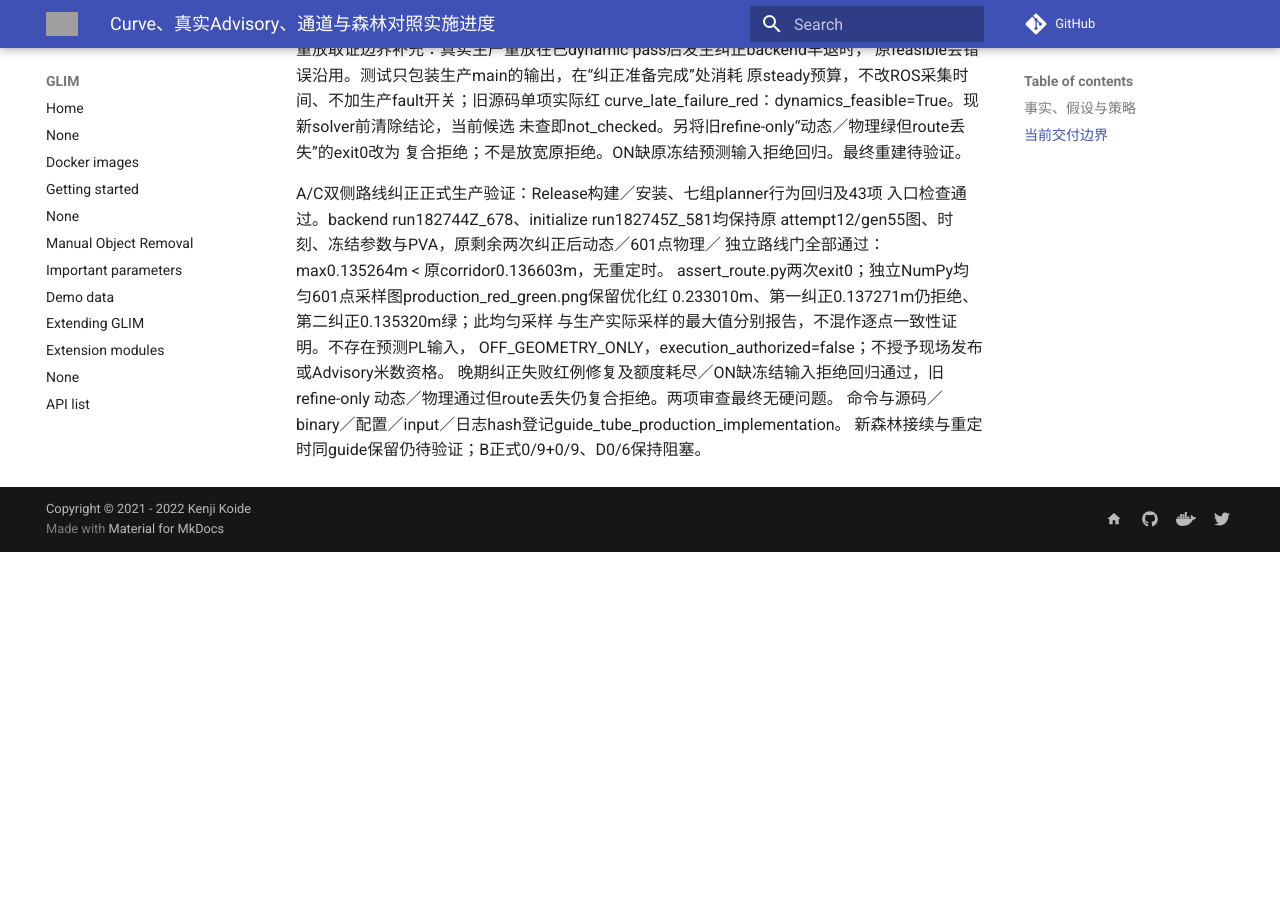
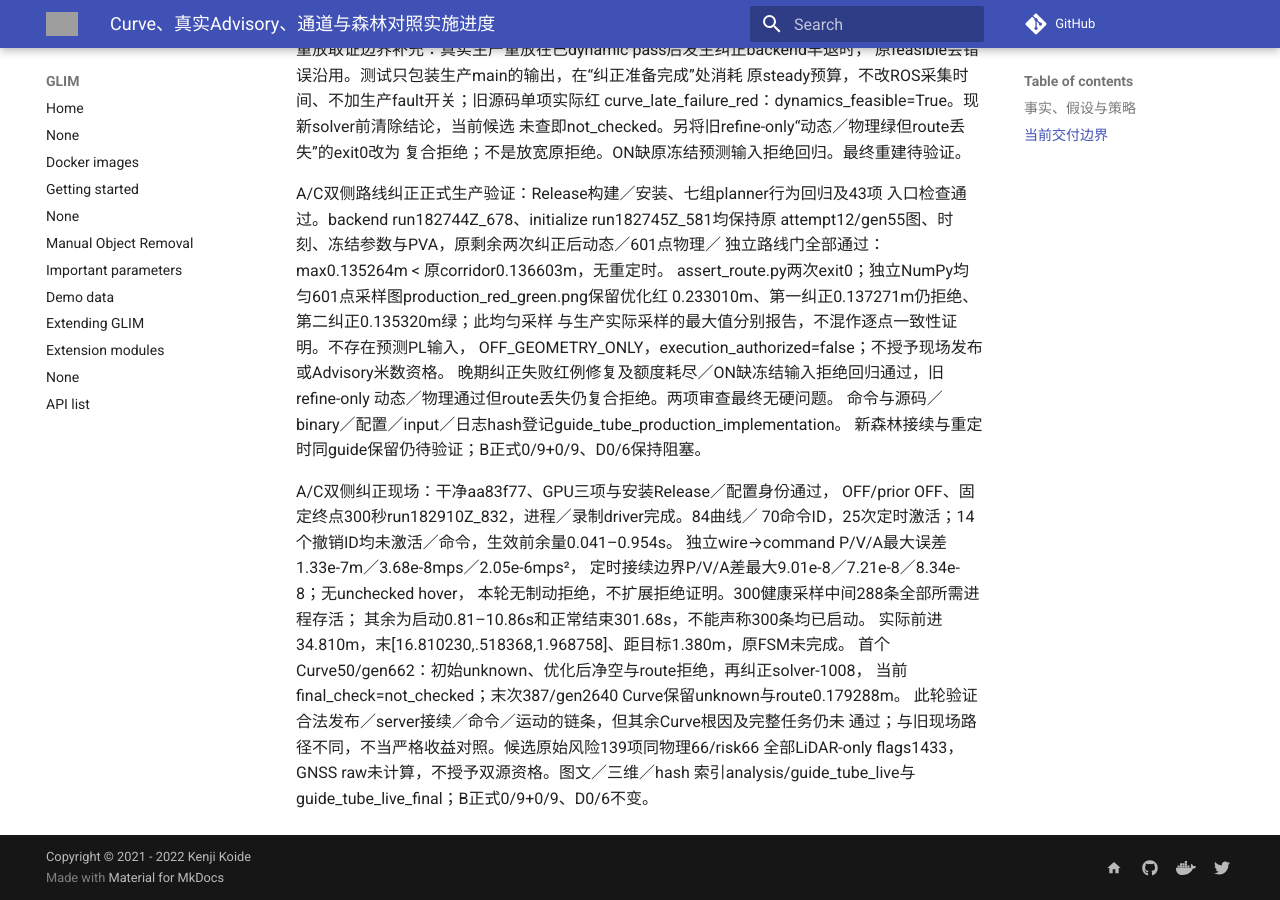
Before and after one commit to Printeger/iap, an MkDocs documentation site: the page built from docs/dev_planner/curve_advisory_channel_progress.md, in a window 1280 px wide and 900 px high, scrolled down 8498 px. Built offline with MkDocs 1.6.1 and Material for MkDocs 9.7.7, drawn with Linux system fonts in a browser that asks for light colours; nearby versions of some CDN libraries; comment, search, counter and statistics services are not loaded; before the commit the page ends 9050 px from its top, so only the background shows below that; grey boxes are pictures that could not be loaded.

Commit message:
docs(planner): record bilateral correction forest execution and remaining blockers

```diff
--- a/docs/dev_planner/curve_advisory_channel_progress.md
+++ b/docs/dev_planner/curve_advisory_channel_progress.md
@@ -371,3 +371,19 @@ OFF_GEOMETRY_ONLY，execution_authorized=false；不授予现场发布或Advisor
 动态／物理通过但route丢失仍复合拒绝。两项审查最终无硬问题。
 命令与源码／binary／配置／input／日志hash登记guide_tube_production_implementation。
 新森林接续与重定时同guide保留仍待验证；B正式0/9+0/9、D0/6保持阻塞。
+
+
+A/C双侧纠正现场：干净aa83f77、GPU三项与安装Release／配置身份通过，
+OFF/prior OFF、固定终点300秒run182910Z_832，进程／录制driver完成。84曲线／
+70命令ID，25次定时激活；14个撤销ID均未激活／命令，生效前余量0.041–0.954s。
+独立wire→command P/V/A最大误差1.33e-7m／3.68e-8mps／2.05e-6mps²，
+定时接续边界P/V/A差最大9.01e-8／7.21e-8／8.34e-8；无unchecked hover，
+本轮无制动拒绝，不扩展拒绝证明。300健康采样中间288条全部所需进程存活；
+其余为启动0.81–10.86s和正常结束301.68s，不能声称300条均已启动。
+实际前进34.810m，末[16.810230,.518368,1.968758]、距目标1.380m，原FSM未完成。
+首个Curve50/gen662：初始unknown、优化后净空与route拒绝，再纠正solver-1008，
+当前final_check=not_checked；末次387/gen2640 Curve保留unknown与route0.179288m。
+此轮验证合法发布／server接续／命令／运动的链条，但其余Curve根因及完整任务仍未
+通过；与旧现场路径不同，不当严格收益对照。候选原始风险139项同物理66/risk66
+全部LiDAR-only flags1433，GNSS raw未计算，不授予双源资格。图文／三维／hash
+索引analysis/guide_tube_live与guide_tube_live_final；B正式0/9+0/9、D0/6不变。
```
Also changed, not shown: README.md (+5 -0 lines), docs/spec/ego_based_planning_flow.md (+16 -0 lines).
